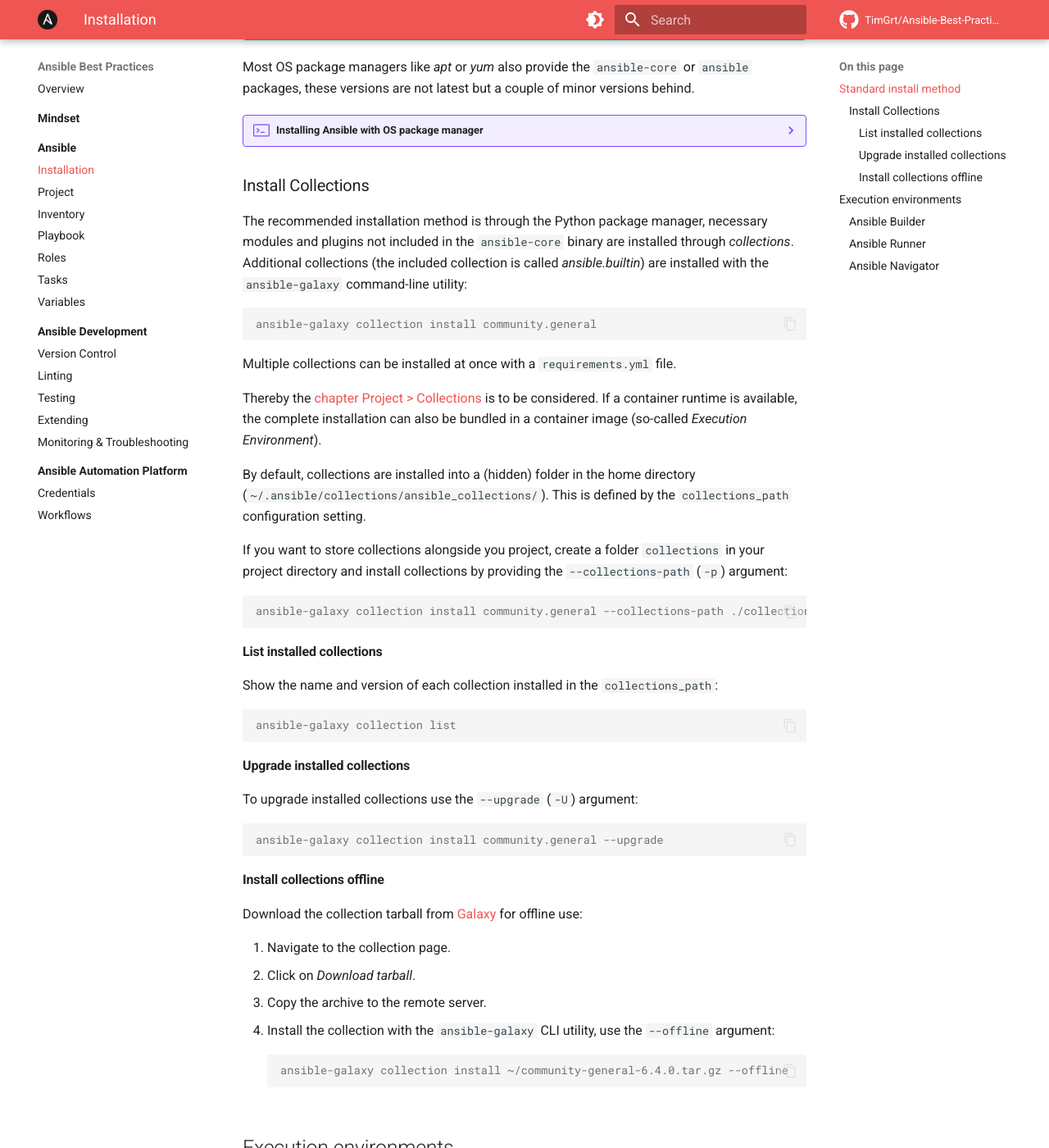
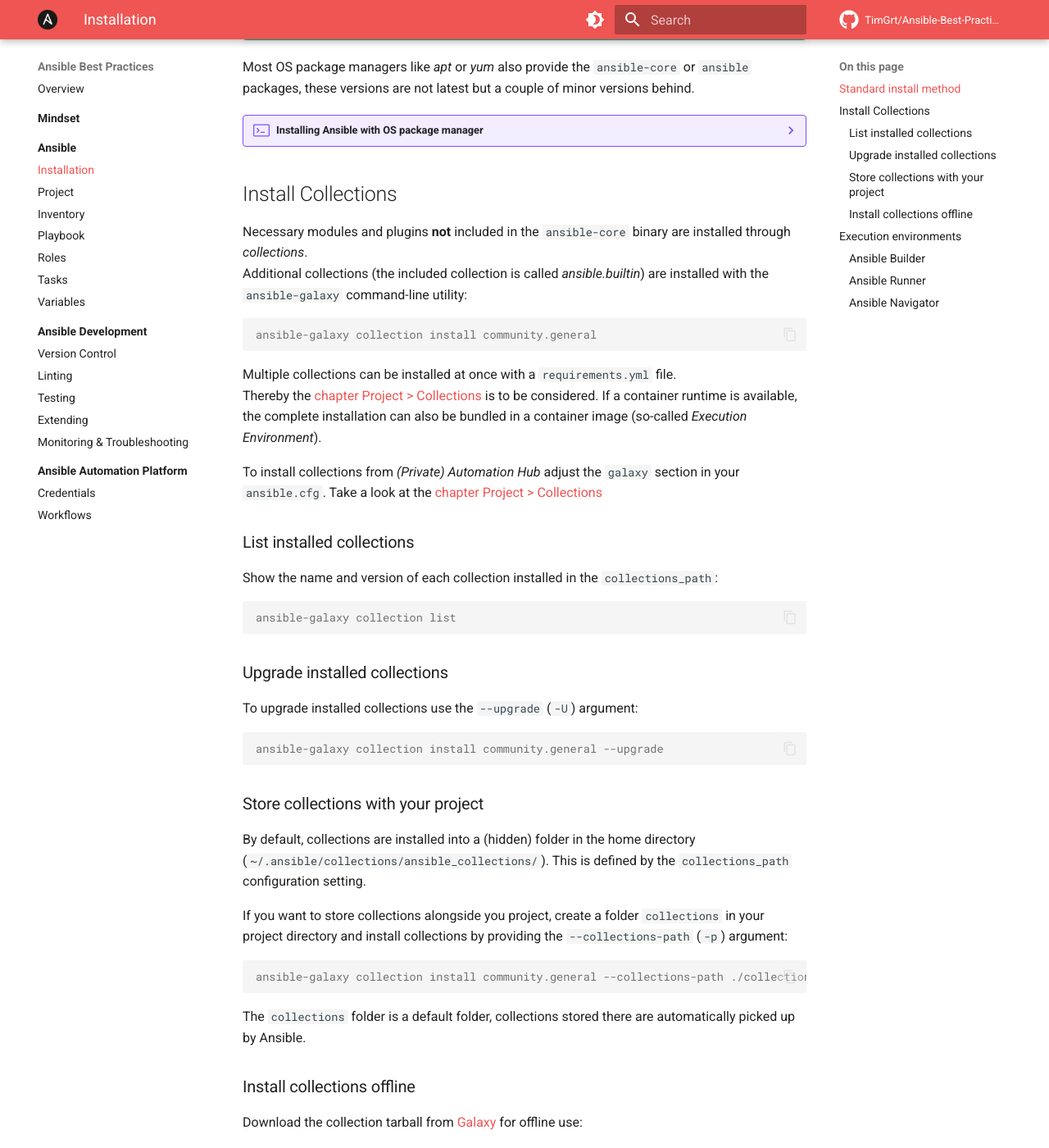
Before and after one commit to TimGrt/Ansible-Best-Practices, an MkDocs documentation site: the page built from docs/ansible/installation.md, in a window 1280 px wide and 1400 px high, scrolled down 649 px. Shown: the whole window at 82% size. Built offline with MkDocs 1.6.1 and Material for MkDocs 9.7.7, drawn with Linux system fonts in a browser that asks for light colours; plug-ins that fetch from the network failed and are left out; comment, search, counter and statistics services are not loaded; some of the changed text lies outside the part shown.

Commit message:
Changed heading level of collections to be a separate TOC item. Moved some explanation to new sub-item to shorten the inital text block.

````diff
--- a/docs/ansible/installation.md
+++ b/docs/ansible/installation.md
@@ -55,9 +55,9 @@
     ...
     ```
 
-### Install Collections
+## Install Collections
 
-The recommended installation method is through the Python package manager, necessary modules and plugins not included in the `ansible-core` binary are installed through *collections*.
+Necessary modules and plugins **not** included in the `ansible-core` binary are installed through *collections*.
 Additional collections (the included collection is called *ansible.builtin*) are installed with the `ansible-galaxy` command-line utility:
 
 ```console
@@ -65,8 +65,27 @@
 ```
 
 Multiple collections can be installed at once with a `requirements.yml` file.
+Thereby the [chapter Project > Collections](project.md#collections) is to be considered. If a container runtime is available, the complete installation can also be bundled in a container image (so-called *Execution Environment*).
 
-Thereby the [chapter Project > Collections](project.md#collections) is to be considered. If a container runtime is available, the complete installation can also be bundled in a container image (so-called *Execution Environment*).
+To install collections from *(Private) Automation Hub* adjust the `galaxy` section in your `ansible.cfg`. Take a look at the [chapter Project > Collections](project.md#configure-ansible-galaxy)
+
+### List installed collections
+
+Show the name and version of each collection installed in the `collections_path`:
+
+```console
+ansible-galaxy collection list
+```
+
+### Upgrade installed collections
+
+To upgrade installed collections use the `--upgrade` (`-U`) argument:
+
+```console
+ansible-galaxy collection install community.general --upgrade
+```
+
+### Store collections with your project
 
 By default, collections are installed into a (hidden) folder in the home directory (`~/.ansible/collections/ansible_collections/`). This is defined by the `collections_path` configuration setting.
 
@@ -76,23 +95,9 @@
 ansible-galaxy collection install community.general --collections-path ./collections/
 ```
 
-#### List installed collections
+The `collections` folder is a default folder, collections stored there are automatically picked up by Ansible.
 
-Show the name and version of each collection installed in the `collections_path`:
-
-```console
-ansible-galaxy collection list
-```
-
-#### Upgrade installed collections
-
-To upgrade installed collections use the `--upgrade` (`-U`) argument:
-
-```console
-ansible-galaxy collection install community.general --upgrade
-```
-
-#### Install collections offline
+### Install collections offline
 
 Download the collection tarball from [Galaxy](https://galaxy.ansible.com/){ target=_blank } for offline use:
 
````
Also changed, not shown: other parts of docs/ansible/installation.md (+1 -1 lines).
